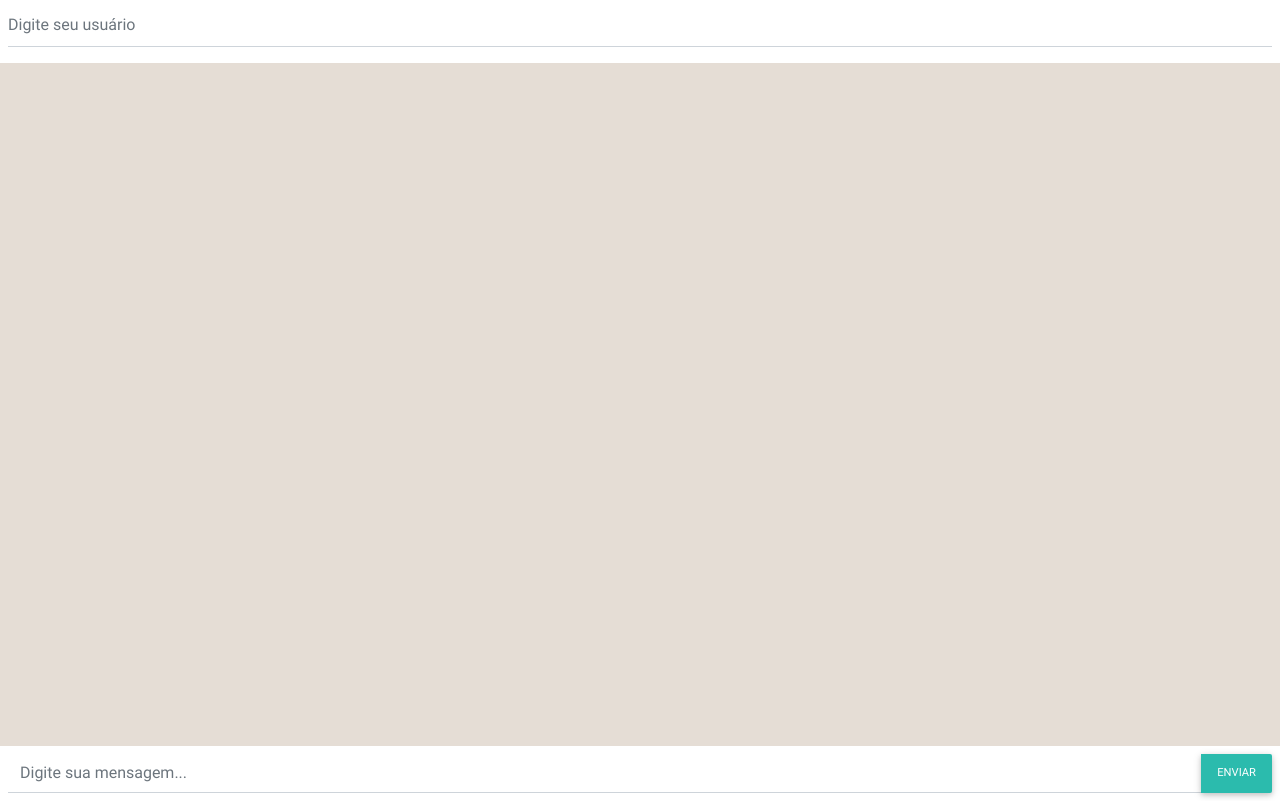
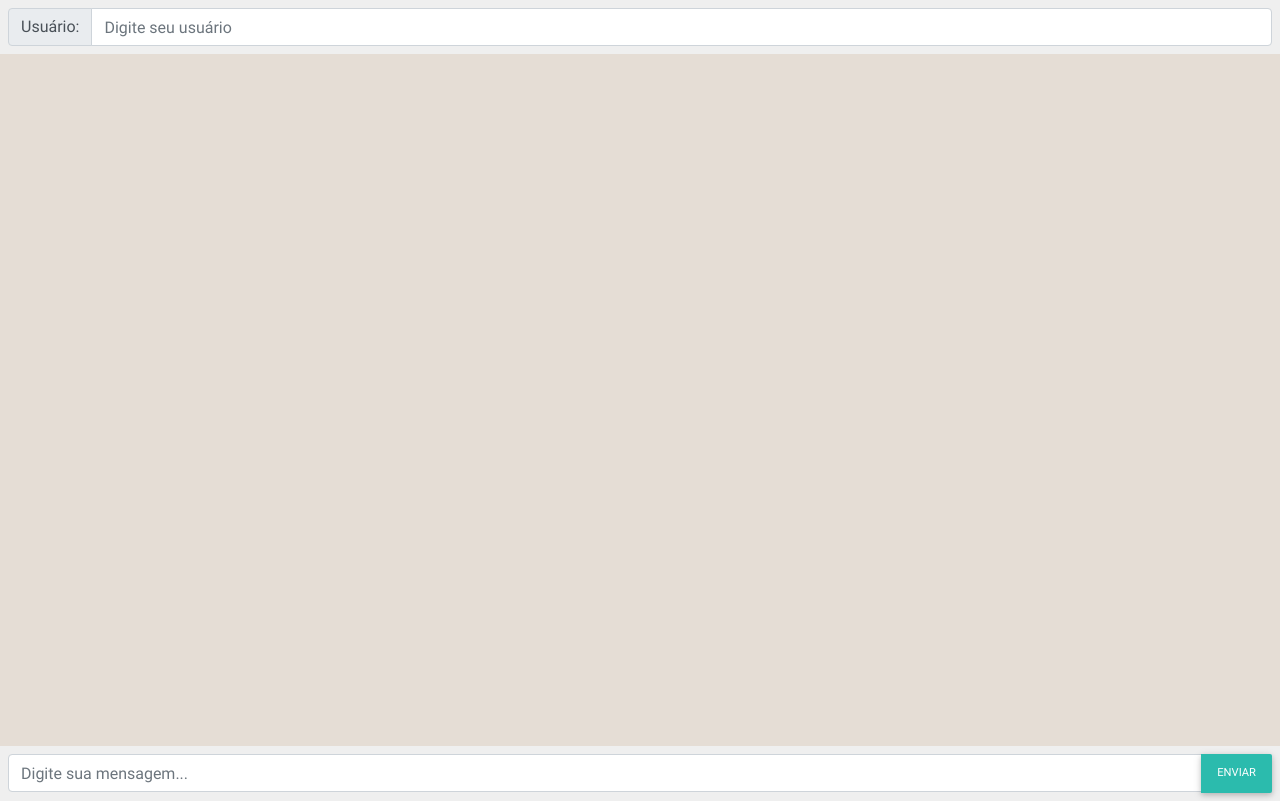
Before and after one commit to felipechierice/socket-io-chat, a plain HTML site: page public/index.html at #!/chat in a window 1280 px wide. Drawn offline with nearby package versions, Linux system fonts and the light colour scheme; some packages are replaced by stand-ins of ours; no server answers.

Commit message:
front-end update

```diff
--- a/public/css/style.css
+++ b/public/css/style.css
@@ -5,8 +5,9 @@ body {
 }
 
 #messages {
-  height: calc(100vh - 117px);
-  overflow: scroll
+  height: calc(100vh - 108px);
+  overflow-y: scroll;
+  overflow-x: hidden;
 }
 
 .my-message {
--- a/public/js/app.js
+++ b/public/js/app.js
@@ -48,7 +48,7 @@ app.controller('chatController', function($scope, $rootScope) {
   renderMessage = (messageObj) => {
     $('#messages').append("\
       <div class=\"w-100 d-flex mb-2\">\
-        <div class=\"card p-2" + (messageObj.author == $('#username').val() ? " ml-auto my-message" : "") + "\">\
+        <div class=\"card p-2 shadow-sm" + (messageObj.author == $('#username').val() ? " ml-auto my-message" : "") + "\">\
           <strong>" + messageObj.author + "</strong>" + messageObj.message + "\
         </div>\
       </div>\
--- a/public/partials/chat.html
+++ b/public/partials/chat.html
@@ -1,25 +1,23 @@
 <form id="chat">
-  <div class="bg-white p-2">
-    <div class="md-form m-0">
-      <input type="text" id="username" class="form-control" placeholder="Digite seu usuário">
+  <div class="p-2" style="background-color: #efefef">
+
+    <div class="input-group m-0">
+      <div class="input-group-prepend">
+        <span class="input-group-text" id="basic-addon1">Usuário:</span>
+      </div>
+      <input type="text" class="form-control" id="username" placeholder="Digite seu usuário">
     </div>
   </div>
 
-
   <div class="p-3" id="messages">
-
   </div>
 
-  <div class="bg-white p-2">
-    <div class="md-form input-group m-0">
+  <div class="p-2" style="background-color: #efefef">
+    <div class="input-group m-0">
       <input id="message" type="text" class="form-control" placeholder="Digite sua mensagem...">
       <div class="input-group-append">
         <button class="btn btn-md btn-default m-0 px-3" type="submit">Enviar</button>
       </div>
     </div>
-
-
   </div>
-
-
 </form>
```
